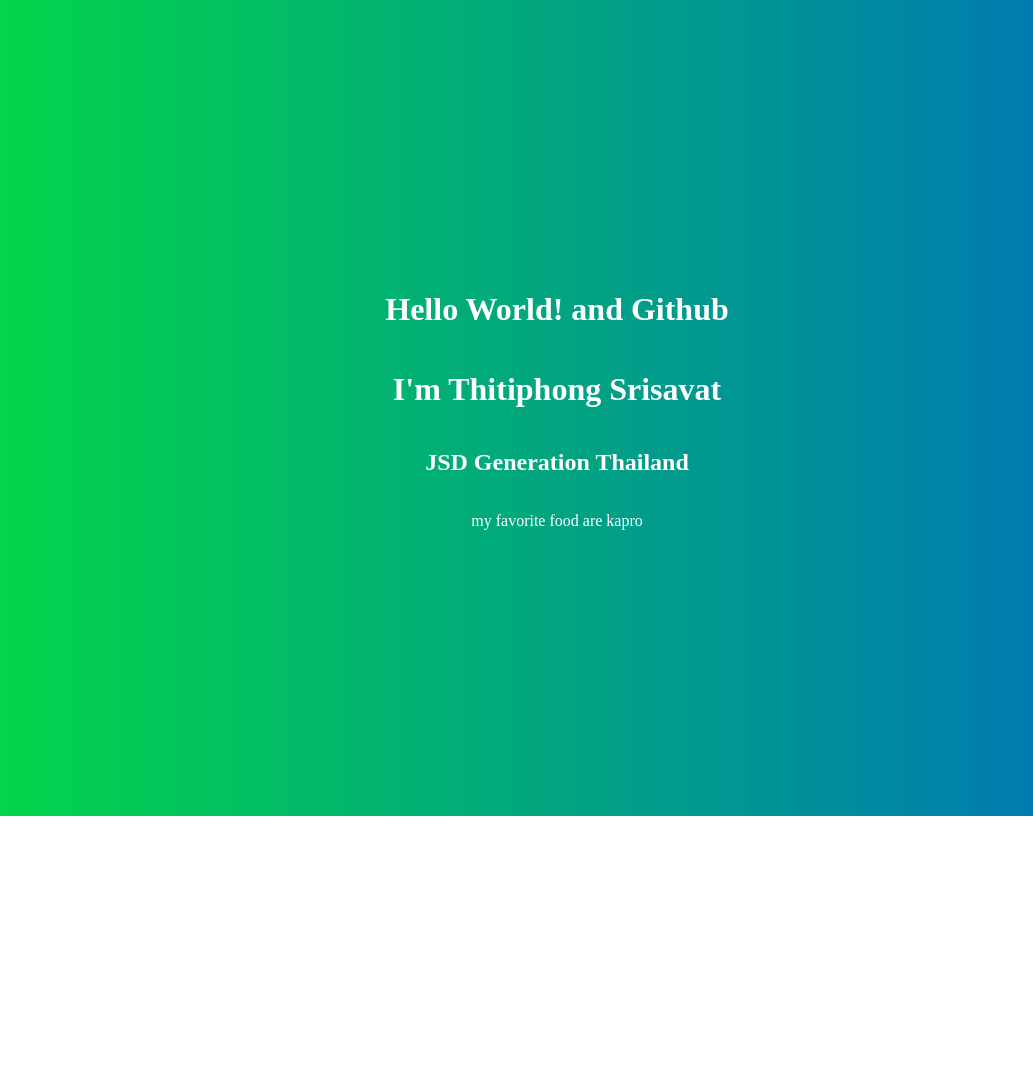
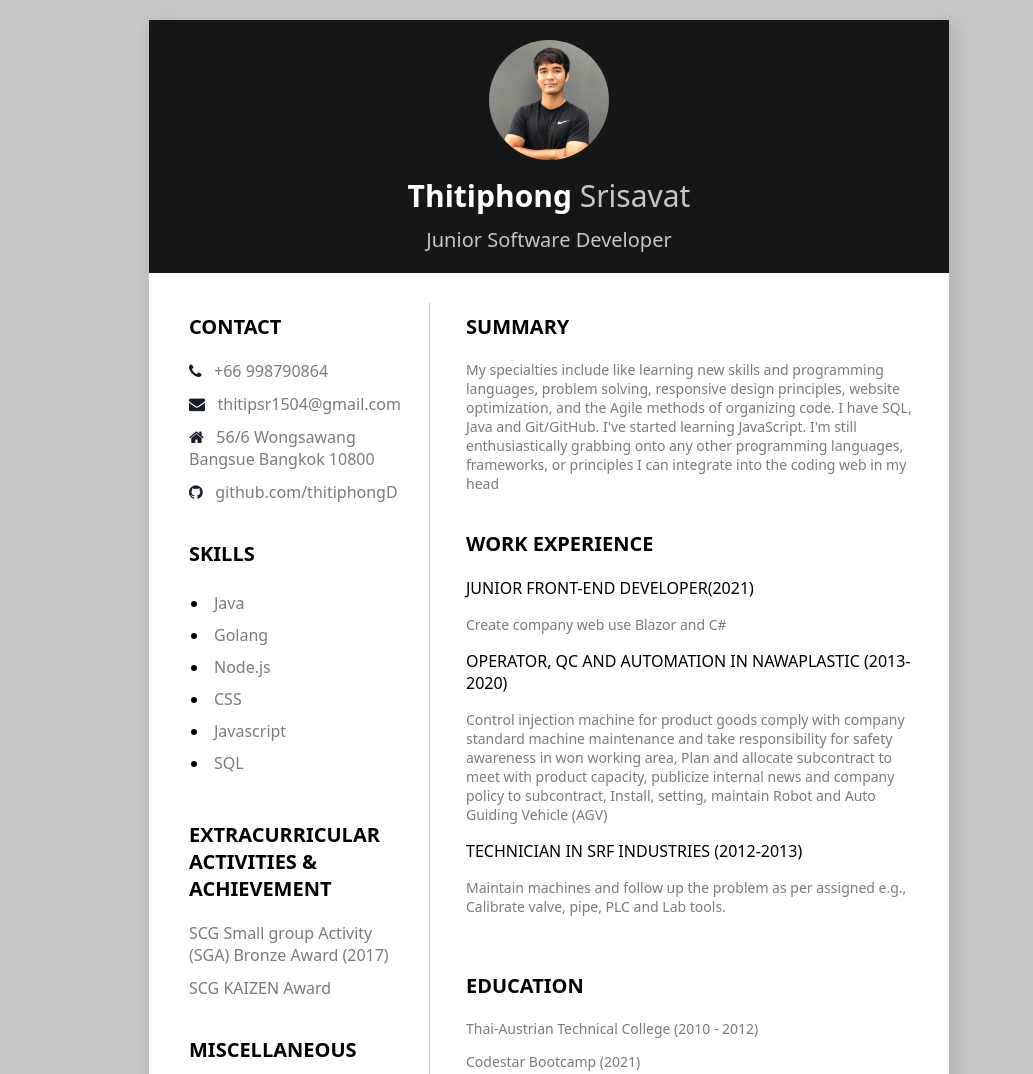
Before and after one commit to thitiphongD/thitiphong.github.io, a plain HTML site: page index.html in a window 1280 px wide. Shown: the top 1074 px of the page, without its empty margins (91-1124 px from the left). Before the commit the page ends 816 px from the top, so only its background shows below. Drawn offline with Linux system fonts and the light colour scheme.

Commit message:
Update Resume

```diff
--- /dev/null
+++ b/css/style.css
@@ -0,0 +1,92 @@
+body{
+	margin: 0px;
+	padding: 0px;
+	background-image: radial-gradient(#c7c7c7 25%, #c7c7c7 74%);
+	height: 100vh;
+	font-family: system-ui;
+
+}
+.clearfix{
+	clear: both;
+}
+.main{
+	height: 1200px;
+	width: 800px;
+	background-color: white;
+	box-shadow: 5px 7px 15px 5px #b9b6b6;
+	margin: 20px auto;
+
+}
+
+.top-section{
+	background-color:#171515;
+	text-align: center;
+	padding: 20px;
+}
+.profile{
+	width: 120px;
+	border-radius: 50%;
+}
+.p1{
+	color: white;
+	font-size: 30px;
+	font-weight: bold;
+	margin: 0px;
+	margin-top: 10px;
+}
+.p1 span{
+	font-weight: 100;
+	color: #c7c7c7;
+}
+.p2{
+	font-size: 20px;
+	color: #c7c7c7;
+	margin: 0px;
+	margin-top: 10px;
+}
+.col-div-4{
+	width: 35%;
+	float: left;
+
+}
+.col-div-8{
+	width: 62%;
+	float: left;
+}
+.line{
+	border-left: 1px solid #c7c7c7;
+  height: 900px;
+  width: 2%;
+  margin-top: 30px;
+  float:left;
+}
+.content-box{
+	padding: 20px;
+}
+.head{
+	font-size: 20px;
+	text-transform: uppercase;
+	font-weight: 600;
+}
+.p3{
+	color: #7b7b7b;
+	margin-bottom: -5px;
+
+}
+.fa{
+	color: #151b29;
+}
+.skills{
+	margin-left: -20px;
+	    margin-bottom: 0px;
+}
+.skills li{
+	padding: 5px;
+}
+.skills li span{
+	color: #7b7b7b;
+}
+.p-4{
+	font-size: 14px;
+	color: #7b7b7b;
+}
--- a/index.html
+++ b/index.html
@@ -1,22 +1,89 @@
+<!DOCTYPE html>
 <html>
-	<head>
-		<style>
-			body {
-				height: 100%;
-				width: 100%;
-				display: flex;
-				flex-direction: column;
-				justify-content: center;
-				align-items: center;
-				background-image: linear-gradient(90deg,#03dc41 0%,#0074b9 95%);
-				color: white;
-			}
-		</style>
-	</head>
-	<body>
-		<h1>Hello World! and Github</h1>
-		<h1>I'm Thitiphong Srisavat </h1>
-		<h2>JSD Generation Thailand</h2>
-		<p>my favorite food are kapro</p>
-	</body>
+<head>
+	<title></title>
+	<link rel="stylesheet" type="text/css" href="css/style.css"/>
+
+<link rel="stylesheet" href="https://cdnjs.cloudflare.com/ajax/libs/font-awesome/4.7.0/css/font-awesome.min.css">
+</head>
+<body>
+
+	<div class="main">
+		<div class="top-section">
+			<img src="image/Profile.jpg" class="profile" />
+			<p class="p1">Thitiphong <span>Srisavat</span></p>
+			<p class="p2">Junior Software Developer</p>
+		</div>
+		<div class="clearfix"></div>
+
+		<div class="col-div-4">
+			<div class="content-box" style="padding-left: 40px;">
+
+
+			<p class="head">Contact</p>
+			<p class="p3"><i class="fa fa-phone" aria-hidden="true"></i> &nbsp;&nbsp;+66 998790864</p>
+			<p class="p3"><i class="fa fa-envelope" aria-hidden="true"></i> &nbsp;&nbsp;thitipsr1504@gmail.com</p>
+			<p class="p3"><i class="fa fa-home" aria-hidden="true"></i> &nbsp;&nbsp;56/6 Wongsawang Bangsue Bangkok 10800</p>
+			<p class="p3"><i class="fa fa-github" aria-hidden="true"></i> &nbsp;&nbsp;github.com/thitiphongD</p>
+			<br/>
+			<p class="head">Skills</p>
+			<ul class="skills">
+				<li><span>Java</span></li>
+				<li><span>Golang</span></li>
+				<li><span>Node.js</span></li>
+				<li><span>CSS</span></li>
+				<li><span>Javascript</span></li>
+				<li><span>SQL</span></li>
+			</ul>
+
+			<br/>
+			<p class="head">EXTRACURRICULAR ACTIVITIES & ACHIEVEMENT</p>
+				<p class="p3">SCG Small group Activity (SGA) Bronze Award (2017)</p>
+				<p class="p3">SCG KAIZEN Award</p>
+			<br/>
+			<p class="head">MISCELLANEOUS</p>
+			<p class="p3">Languages - Thai(Native), English</p>
+			<p class="p3">Interests - Football, Treking</p>
+			</div>
+		</div>
+		<div class="line"></div>
+		<div class="col-div-8">
+			<div class="content-box">
+			<p class="head">SUMMARY</p>
+			<p class="p3" style="font-size: 14px;">My specialties include like learning new skills and programming languages, problem solving, responsive design
+				principles, website optimization, and the Agile methods of organizing code. I have SQL,
+				Java and Git/GitHub. I've started learning JavaScript. I'm still enthusiastically grabbing onto any other programming
+				languages, frameworks, or principles I can integrate into the coding web in my head</p>
+			<br/>
+			<p class="head">WORK EXPERIENCE</p>
+
+			<p>JUNIOR FRONT-END DEVELOPER(2021)</p>
+			<p class="p-4">Create company web use Blazor and C# </p>
+
+			<p>OPERATOR, QC AND AUTOMATION IN NAWAPLASTIC (2013-2020)</p>
+			<p class="p-4">
+				Control injection machine for product goods comply with company standard machine
+				maintenance and take responsibility for safety awareness in won working area, Plan and allocate subcontract to meet with product capacity, publicize internal news and
+				company policy to subcontract, Install, setting, maintain Robot and Auto Guiding Vehicle (AGV)</p>
+
+			<p>TECHNICIAN IN SRF INDUSTRIES (2012-2013)</p>
+			<p class="p-4">Maintain machines and follow up the problem as per assigned e.g., Calibrate valve, pipe, PLC and Lab tools.
+			</p>
+
+			<br/>
+
+			<p class="head">Education</p>
+			<p class="p-4" >Thai-Austrian Technical College (2010 - 2012)</p>
+			<p class="p-4" >Codestar Bootcamp (2021)</p>
+			<p class="p-4" >Junior Software Developer (JSD) Bootcamp (2022)</p>
+
+
+			</div>
+		</div>
+
+		<div class="clearfix"></div>
+
+	</div>
+		<br/>
+</body>
 </html>
```
Also changed, not shown: image/Profile.jpg (added).
